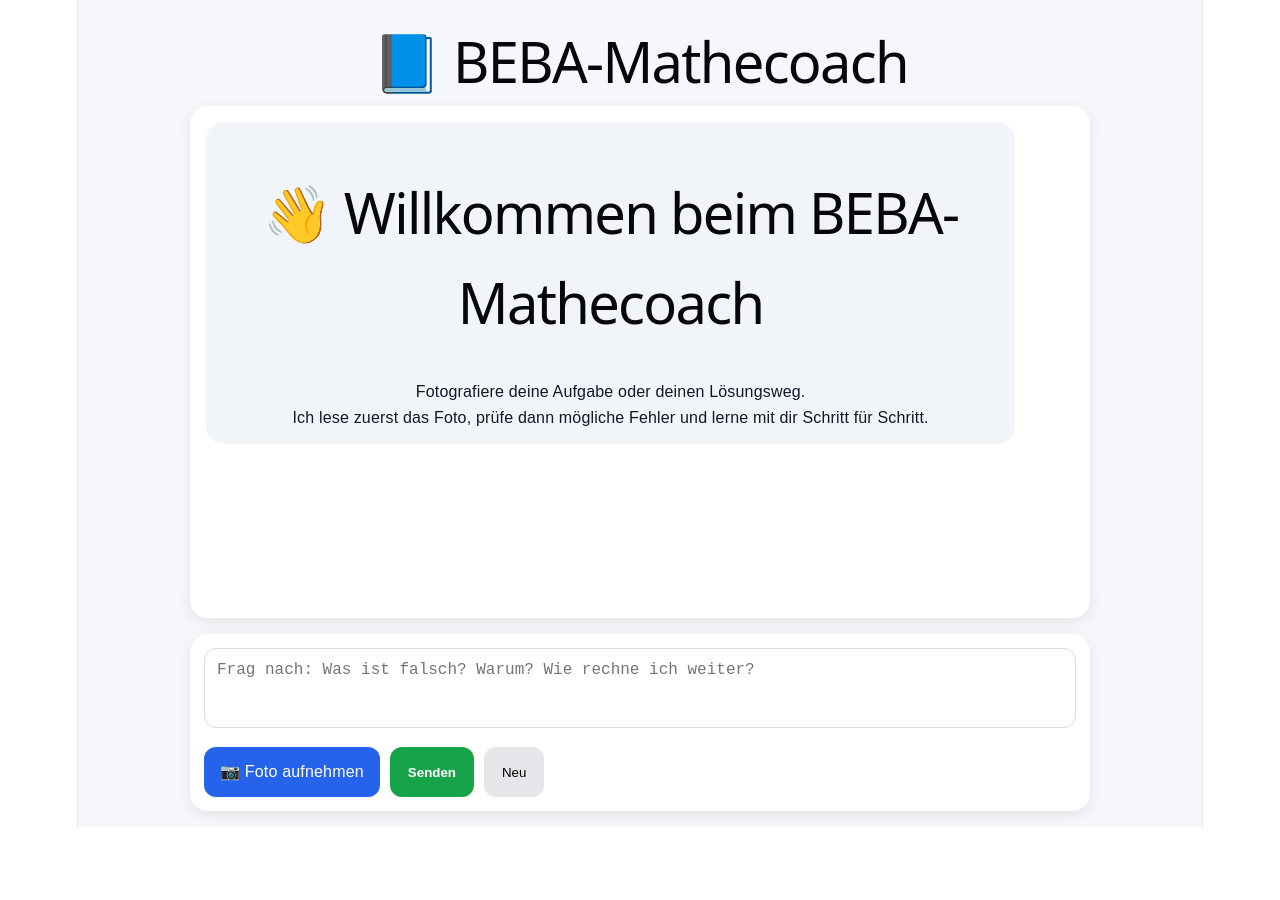
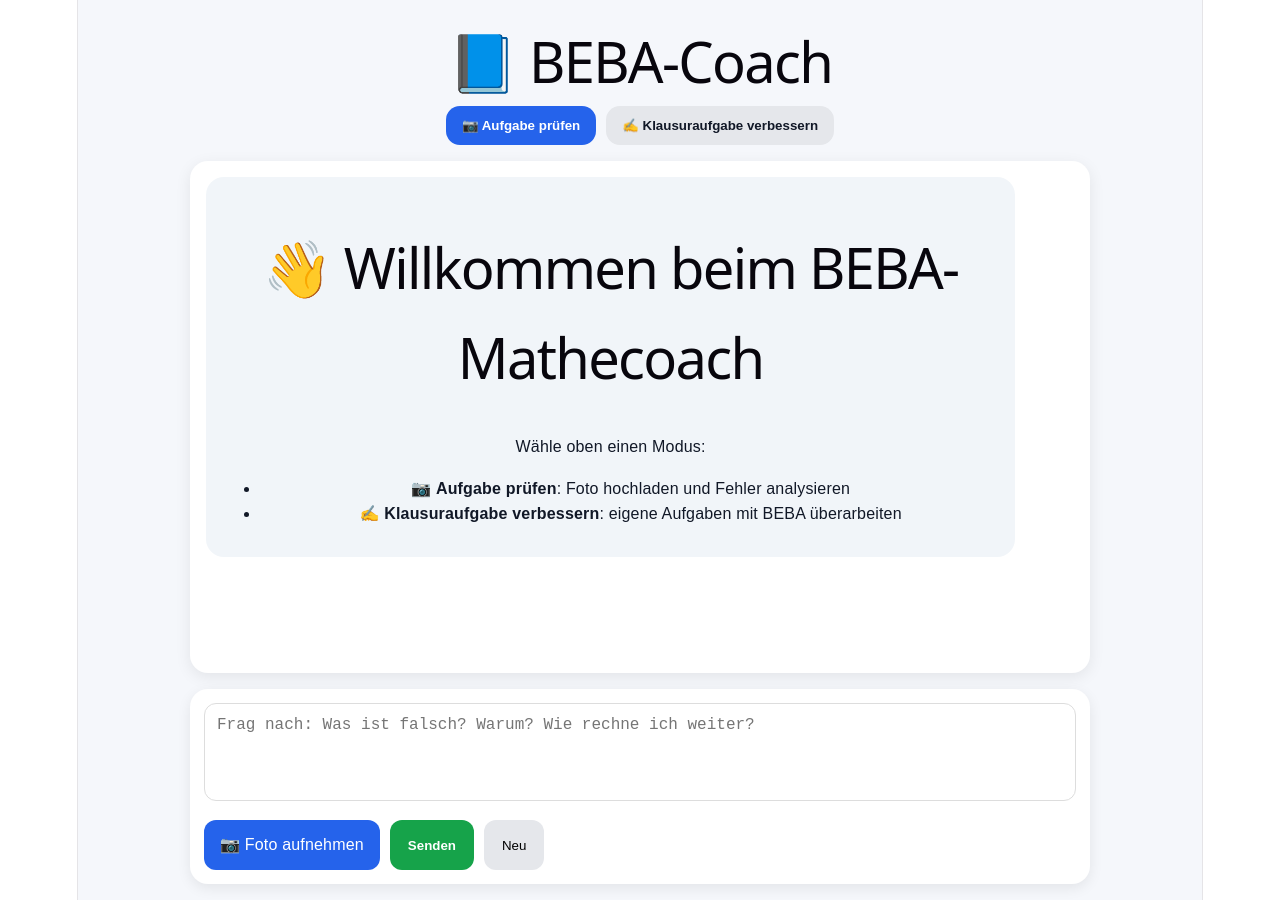
Before and after one commit to ghsgsb6csd-a11y/beba-mathe-coach, a React (Vite) app in the folder beba-mathe-coach/: page / in a window 1280 px wide. Before the commit the page ends 827 px from the top, so only its background shows below. Built offline with nearby package versions, Linux system fonts and the light colour scheme.

Commit message:
Update App.jsx

```diff
--- a/beba-mathe-coach/src/App.jsx
+++ b/beba-mathe-coach/src/App.jsx
@@ -2,13 +2,16 @@ import { useState } from "react";
 import ReactMarkdown from "react-markdown";
 
 export default function App() {
+  const [mode, setMode] = useState("photo");
+
   const [messages, setMessages] = useState([
     {
       role: "assistant",
       text:
         "# 👋 Willkommen beim BEBA-Mathecoach\n\n" +
-        "Fotografiere deine Aufgabe oder deinen Lösungsweg.\n\n" +
-        "Ich lese zuerst das Foto, prüfe dann mögliche Fehler und lerne mit dir Schritt für Schritt."
+        "Wähle oben einen Modus:\n\n" +
+        "- 📷 **Aufgabe prüfen**: Foto hochladen und Fehler analysieren\n" +
+        "- ✍️ **Klausuraufgabe verbessern**: eigene Aufgaben mit BEBA überarbeiten"
     }
   ]);
 
@@ -66,6 +69,23 @@ export default function App() {
     }
   }
 
+  function changeMode(newMode) {
+    setMode(newMode);
+    setInput("");
+    setImageBase64("");
+    setImagePreview("");
+
+    setMessages([
+      {
+        role: "assistant",
+        text:
+          newMode === "photo"
+            ? "# 📷 Aufgabe prüfen\n\nFotografiere eine Aufgabe oder deinen Lösungsweg. Ich lese zuerst das Foto und prüfe dann mögliche Fehler."
+            : "# ✍️ Klausuraufgabe verbessern\n\nSchreibe deine Klausuraufgabe hier hinein. Ich helfe dir, sie mit der BEBA-Strategie klarer, fairer und lernwirksamer zu machen."
+      }
+    ]);
+  }
+
   async function sendMessage() {
     if (!input.trim() && !imageBase64) return;
 
@@ -92,6 +112,7 @@ export default function App() {
           "Content-Type": "application/json"
         },
         body: JSON.stringify({
+          mode,
           message: userText,
           imageBase64,
           history: updatedMessages
@@ -123,7 +144,7 @@ export default function App() {
           role: "assistant",
           text:
             "## Verbindung unterbrochen\n\n" +
-            "Die Anfrage hat nicht geklappt. Bitte versuche es nochmal mit einem kleineren oder schärferen Foto."
+            "Die Anfrage hat nicht geklappt. Bitte versuche es nochmal."
         }
       ]);
     } finally {
@@ -132,18 +153,7 @@ export default function App() {
   }
 
   function resetChat() {
-    setMessages([
-      {
-        role: "assistant",
-        text:
-          "# Neue Aufgabe ✅\n\n" +
-          "Fotografiere eine Aufgabe oder stelle direkt eine Frage."
-      }
-    ]);
-
-    setInput("");
-    setImageBase64("");
-    setImagePreview("");
+    changeMode(mode);
   }
 
   return (
@@ -157,7 +167,47 @@ export default function App() {
       }}
     >
       <div style={{ maxWidth: "900px", margin: "0 auto" }}>
-        <h1 style={{ textAlign: "center" }}>📘 BEBA-Mathecoach</h1>
+        <h1 style={{ textAlign: "center" }}>📘 BEBA-Coach</h1>
+
+        <div
+          style={{
+            display: "flex",
+            gap: "10px",
+            marginBottom: "16px",
+            flexWrap: "wrap",
+            justifyContent: "center"
+          }}
+        >
+          <button
+            onClick={() => changeMode("photo")}
+            style={{
+              border: "none",
+              background: mode === "photo" ? "#2563eb" : "#e5e7eb",
+              color: mode === "photo" ? "white" : "#111827",
+              borderRadius: "14px",
+              padding: "12px 16px",
+              cursor: "pointer",
+              fontWeight: "bold"
+            }}
+          >
+            📷 Aufgabe prüfen
+          </button>
+
+          <button
+            onClick={() => changeMode("exam")}
+            style={{
+              border: "none",
+              background: mode === "exam" ? "#2563eb" : "#e5e7eb",
+              color: mode === "exam" ? "white" : "#111827",
+              borderRadius: "14px",
+              padding: "12px 16px",
+              cursor: "pointer",
+              fontWeight: "bold"
+            }}
+          >
+            ✍️ Klausuraufgabe verbessern
+          </button>
+        </div>
 
         <div
           style={{
@@ -222,6 +272,8 @@ export default function App() {
             >
               {processingImage
                 ? "📷 Ich bereite das Foto vor..."
+                : mode === "exam"
+                ? "✍️ Ich prüfe deine Klausuraufgabe..."
                 : "🧠 Ich lese zuerst das Foto und prüfe dann die Aufgabe..."}
             </div>
           )}
@@ -279,8 +331,12 @@ export default function App() {
           <textarea
             value={input}
             onChange={(e) => setInput(e.target.value)}
-            placeholder="Frag nach: Was ist falsch? Warum? Wie rechne ich weiter?"
-            rows={3}
+            placeholder={
+              mode === "exam"
+                ? "Füge hier deine Klausuraufgabe ein. Zum Beispiel: Thema, Klassenstufe, Aufgabe, erwartete Lösung..."
+                : "Frag nach: Was ist falsch? Warum? Wie rechne ich weiter?"
+            }
+            rows={4}
             style={{
               width: "100%",
               border: "1px solid #ddd",
@@ -300,6 +356,7 @@ export default function App() {
               flexWrap: "wrap"
             }}
           >
+            {mode === "photo" && (
               <label
                 style={{
                   background: "#2563eb",
@@ -318,6 +375,7 @@ export default function App() {
                   style={{ display: "none" }}
                 />
               </label>
+            )}
 
             <button
               onClick={sendMessage}
@@ -332,7 +390,7 @@ export default function App() {
                 fontWeight: "bold"
               }}
             >
-              {loading ? "Denke..." : "Senden"}
+              {loading ? "Denke..." : mode === "exam" ? "Verbessern" : "Senden"}
             </button>
 
             <button
```
Lines whose indentation alone changed are shown as unchanged.
